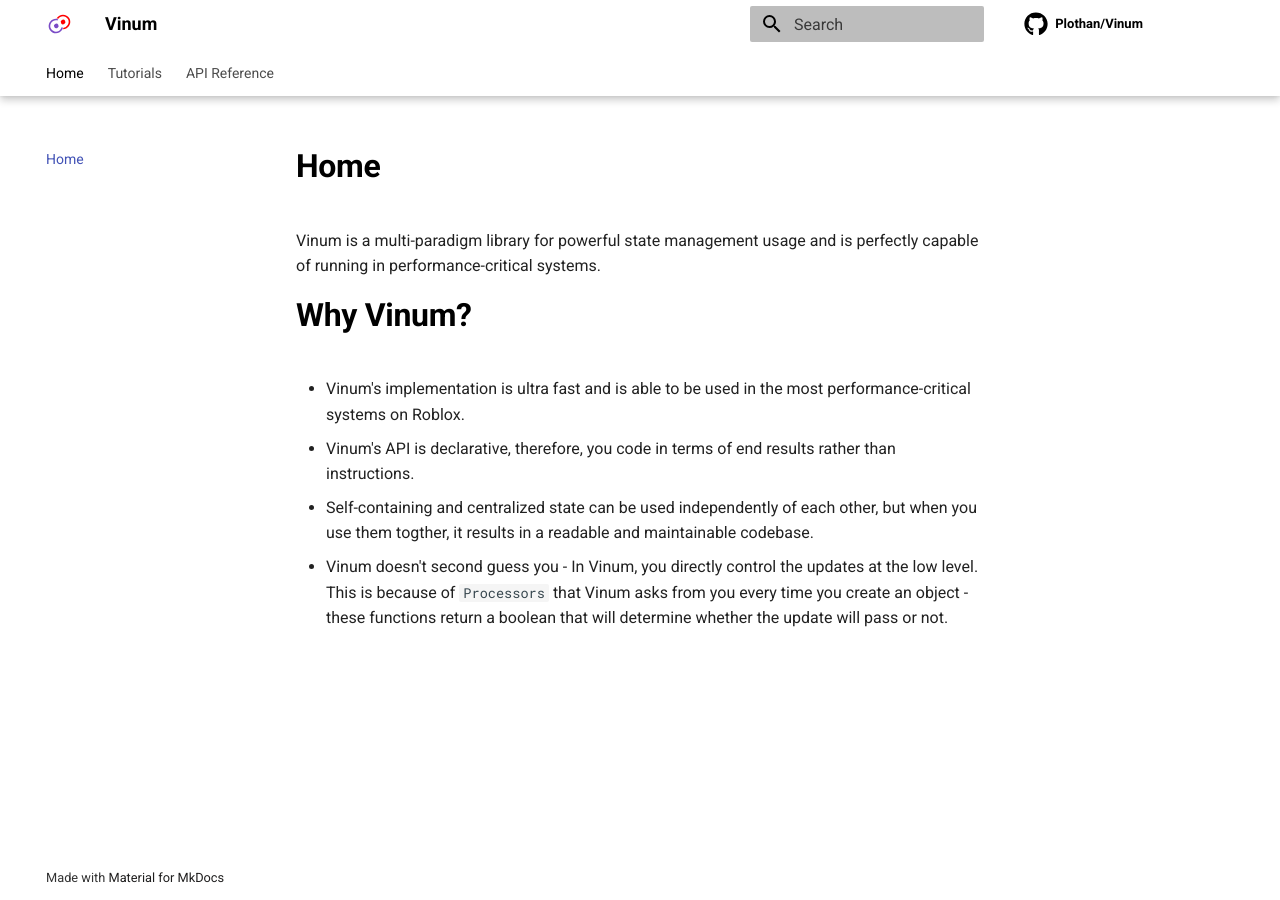
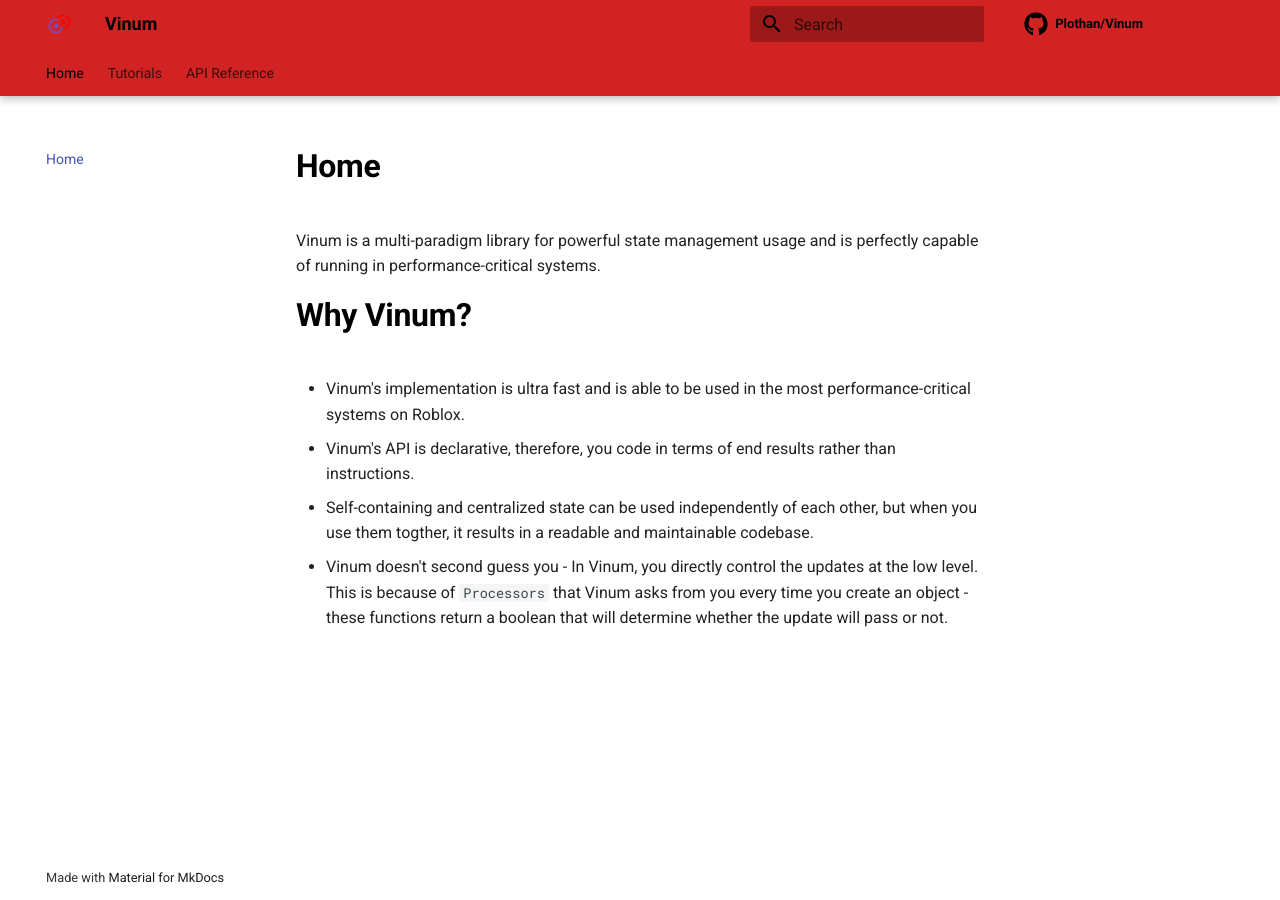
Before and after one commit to vinum-team/Vinum, an MkDocs documentation site: the page built from docs/index.md, in a window 1280 px wide. Built offline with MkDocs 1.6.1 and Material for MkDocs 9.7.7, drawn with Linux system fonts in a browser that asks for light colours; comment, search, counter and statistics services are not loaded.

Commit message:
Update theme.css

```diff
--- a/docs/stylesheets/theme.css
+++ b/docs/stylesheets/theme.css
@@ -1,5 +1,5 @@
 :root > * {
-    --md-primary-fg-color:               hsl(0, 0%, 100%);
+    --md-primary-fg-color:               hsl(0, 71%, 48%);
     --md-primary-fg-color--light:        rgb(152, 151, 151);
     --md-primary-fg-color--dark:         rgb(64, 64, 64);
     --md-primary-bg-color:               rgb(0, 0, 0);
```
